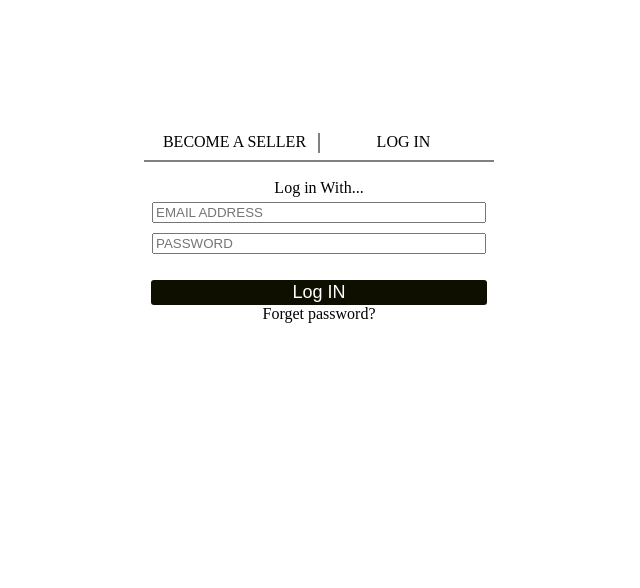
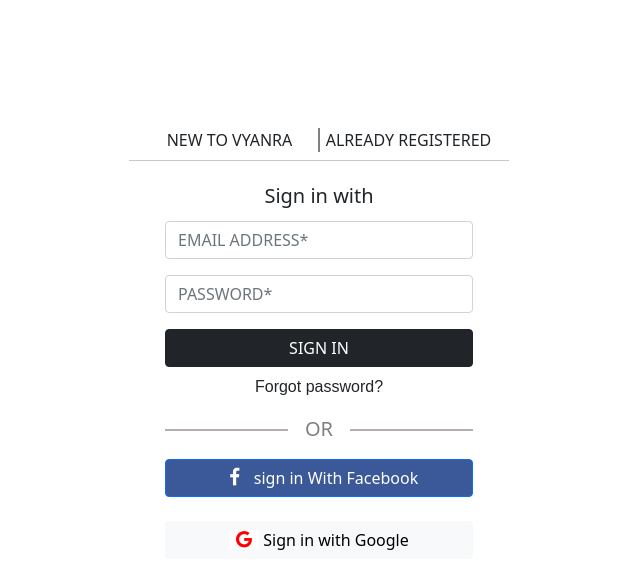
Before and after one commit to Vyanra-abhishek/hello-World, a React app: page / in a window 1280 px wide. Shown: the whole page, without its empty margins (321-961 px from the left). Built offline with nearby package versions, Linux system fonts and the light colour scheme.

Commit message:
Customer-sign-in-form

```diff
--- a/package.json
+++ b/package.json
@@ -10,7 +10,9 @@
     "react": "^17.0.2",
     "react-bootstrap": "^2.0.0-beta.4",
     "react-dom": "^17.0.2",
+    "react-google-login": "^5.2.2",
     "react-scripts": "4.0.3",
+    "react-social-login-buttons": "^3.5.0",
     "web-vitals": "^1.1.2"
   },
   "scripts": {
--- a/public/index.html
+++ b/public/index.html
@@ -8,6 +8,7 @@
     <meta name="theme-color" content="#000000" />
     <meta name="description" content="Web site created using create-react-app" />
     <link rel="apple-touch-icon" href="%PUBLIC_URL%/logo192.png" />
+    <link rel="stylesheet" href="https://cdnjs.cloudflare.com/ajax/libs/font-awesome/4.7.0/css/font-awesome.min.css">
     <!--
       manifest.json provides metadata used when your web app is installed on a
       user's mobile device or desktop. See https://developers.google.com/web/fundamentals/web-app-manifest/
--- a/src/MyComponent/App.js
+++ b/src/MyComponent/App.js
@@ -1,10 +1,11 @@
-import react from 'react';
-import Render from './Render'
+import react from "react";
+import CustLogin from "./CustLogin";
+
 const App = () => {
-
-  return (<>
-    <Render />
-  </>)
-
-}
+  return (
+    <>
+      <CustLogin />
+    </>
+  );
+};
 export default App;
--- a/src/MyComponent/Render.css
+++ b/src/MyComponent/CustLogin.css
@@ -3,6 +3,8 @@
     height: 100%;
     box-sizing: border-box;
     margin-top: 10%;
+    text-align: center;
+    justify-content: center;
 }
 
 .root-container {
@@ -12,6 +14,12 @@
     justify-content: center;
     align-items: center;
     flex-direction: column;
+}
+
+.new {
+    text-align: center;
+    justify-content: center;
+    margin-top: 200px;
 }
 
 .center1 {
@@ -37,8 +45,6 @@
     height: 20px;
     align-items: center;
     transition: visibility 0.5s ease-out;
-    padding: 7px;
-    border-bottom: 2px solid gray;
 }
 
 .controller {
@@ -46,6 +52,11 @@
     text-align: center;
     height: 100%;
     cursor: pointer;
+}
+
+.face {
+    text-align: center;
+    justify-content: center;
 }
 
 .controller1 {
@@ -114,3 +125,125 @@
     margin-top: 20px;
     width: 100%;
 }
+
+.center {
+    text-align: center;
+    font-family: sans-serif;
+    margin: auto;
+}
+
+.center1 {
+    text-align: center;
+    margin-top: 4px;
+    font-size: 20px;
+}
+
+.fa {
+    font-size: 19px;
+    width: 30px;
+    text-align: center;
+    text-decoration: none;
+    margin-bottom: 2px;
+    margin-right: 4px;
+}
+
+.fa-facebook {
+    background: #3B5998;
+    color: white;
+}
+
+.fa-google {
+    background-color: white;
+    color: red;
+}
+
+.Head {
+    display: flex;
+    font-size: medium;
+    margin-bottom: 8px;
+}
+
+.RightBorder {
+    border-right: 2px solid gray;
+    text-align: center;
+}
+
+.center3 {
+    text-align: center;
+}
+
+element.style {
+    margin-right: 10px;
+    background: rgb(255, 255, 255);
+    padding: 10px;
+    border-radius: 2px;
+    padding-left: 63px;
+}
+
+.center4 {
+    margin-top: 4px;
+}
+
+.center1 {
+    margin-bottom: 10px;
+}
+
+.btn-Facebook {
+    display: flex;
+    align-items: inherit;
+    justify-content: center;
+}
+
+.fa fa-facebook {
+    background-color: #878c96;
+    color: white;
+}
+
+.fa fa-facebook:hover {
+    background-color: #3B5998;
+}
+
+.Prime {
+    background-color: #3B5998;
+}
+
+h5 {
+    text-align: center;
+    margin: 18px auto;
+    max-width: 550px;
+    position: relative;
+    color: gray;
+    font-size: -0.77rem;
+}
+
+h5:before {
+    background-color: rgb(182, 174, 174);
+    display: block;
+    width: 40%;
+    height: 2px;
+    content: "";
+    position: absolute;
+    left: 0;
+    top: 50%;
+    z-index: -1;
+}
+
+h5:after {
+    background-color: rgb(182, 174, 174);
+    display: block;
+    content: "";
+    width: 40%;
+    height: 2px;
+    position: absolute;
+    right: 0;
+    top: 50%;
+    z-index: -1;
+}
+
+li {
+    list-style: none;
+}
+
+hr {
+    margin-top: 10px;
+}
--- /dev/null
+++ b/src/MyComponent/CustLogin.js
@@ -0,0 +1,155 @@
+import React, { Component } from "react";
+import { Form, Button, Container, Row, Col } from "react-bootstrap";
+import "bootstrap/dist/css/bootstrap.min.css";
+import GoogleLogin from "react-google-login";
+import "./CustLogin.css";
+import {
+  FacebookLoginButton,
+  GoogleLoginButton,
+} from "react-social-login-buttons";
+
+export class CustLogin extends Component {
+  constructor(props) {
+    super(props);
+
+    this.state = { isLoginOpen: true, isSellerOpen: false };
+  }
+  showLoginBox() {
+    this.setState({ isLoginOpen: true, isSellerOpen: false });
+  }
+
+  showSeallerBox() {
+    this.setState({ isSellerOpen: true, isLoginOpen: false });
+  }
+
+  render() {
+    return (
+      <>
+        <Container>
+          <Row>
+            <div class="container">
+              <div class="row">
+                <div class="col-sm"></div>
+                <div class="col-sm">
+                  <Row>
+                    <Col></Col>
+                    <div className="Head">
+                      <Col
+                        className="controller1"
+                        onClick={this.showSeallerBox.bind(this)}
+                      >
+                        <li className="active">
+                          <a>NEW TO VYANRA</a>
+                        </li>
+                      </Col>
+                      <Col
+                        className="controller"
+                        onClick={this.showLoginBox.bind(this)}
+                      >
+                        <li className="active">
+                          <a>ALREADY REGISTERED</a>
+                        </li>
+                      </Col>
+                    </div>
+                    <hr />
+                    <div>
+                      {this.state.isLoginOpen && <LoginBox />}
+                      {this.state.isSellerOpen && <SellerBox />}
+                    </div>
+                    <Col></Col>
+                  </Row>
+                </div>
+                <div class="col-sm"></div>
+              </div>
+            </div>
+          </Row>
+        </Container>
+      </>
+    );
+  }
+}
+
+class LoginBox extends React.Component {
+  constructor(props) {
+    super(props);
+
+    this.state = {};
+  }
+
+  submitLogin(e) {}
+
+  render() {
+    return (
+      <Col>
+        <div class="container">
+          <Form>
+            <div className="center1">Sign in with</div>
+
+            <Form.Group className="mb-3" controlId="formBasicEmail">
+              <Form.Control type="email" placeholder="EMAIL ADDRESS*" />
+            </Form.Group>
+
+            <Form.Group className="mb-3" controlId="formBasicPassword">
+              <Form.Control type="password" placeholder="PASSWORD*" />
+            </Form.Group>
+            <div className="d-grid gap-2 mt-2 mb-2">
+              <Button
+                variant="dark"
+                type="submit"
+                onClick={this.submitLogin.bind(this)}
+              >
+                SIGN IN
+              </Button>
+              <Form.Label className="center">Forgot password?</Form.Label>
+            </div>
+
+            <h5>
+              <span>OR</span>
+            </h5>
+
+            <div className="d-grid gap-2 mt-2">
+              <Button
+                className="Prime"
+                type="submit"
+                width="100%"
+                onClick={this.submitLogin.bind(this)}
+              >
+                <span>
+                  <a href="#" className="fa fa-facebook"></a>
+                </span>
+                sign in With Facebook
+              </Button>
+            </div>
+            <br />
+            <div></div>
+            <div className="d-grid gap-2 pl-2">
+              <Button
+                variant="light"
+                type="submit"
+                width="100%"
+                onClick={this.submitLogin.bind(this)}
+              >
+                <span>
+                  <a href="#" className="fa fa-google"></a>
+                </span>
+                Sign in with Google
+              </Button>
+              {/*
+              <span className="center4">
+                <GoogleLogin buttonText="sign in with Google" />
+              </span> */}
+            </div>
+          </Form>
+        </div>
+      </Col>
+    );
+  }
+}
+
+class SellerBox extends React.Component {
+  render() {
+    return <></>;
+  }
+}
+
+export default CustLogin;
--- a/src/MyComponent/Render.js
+++ /dev/null
@@ -1,85 +0,0 @@
-import React, { Component } from 'react'
-import './Render.css';
-export class Render extends Component {
-    constructor(props) {
-        super(props)
-
-        this.state = {isLoginOpen: true, isSellerOpen: false};
-    }
-        showLoginBox(){
-            this.setState({isLoginOpen:true,isSellerOpen: false})
-        }
-
-        showSeallerBox(){
-            this.setState({ isSellerOpen: true, isLoginOpen: false })
-
-        }
-
-    render() {
-        return (<>
-            <div className="root-container">
-                <div className="box-controller">
-                    <div className="controller1" onClick={this.showSeallerBox.bind(this)}>
-                        BECOME A SELLER
-                    </div>
-                    <div className="controller"  onClick={this.showLoginBox.bind(this)}>
-                        LOG IN
-                    </div>
-                 </div>
-                <div className="box-container">
-
-                     {this.state.isLoginOpen && <LoginBox />}
-                     {this.state.isSellerOpen && <SellerBox /> }
-
-
-                    </div>
-
-            </div>
-       </> )
-    }
-}
-
-class LoginBox extends Component {
-    constructor(props) {
-        super(props)
-
-        this.state = {
-
-        }
-    }
-
-    submitLogin(e){
-
-    }
-
- render() {
-     return (
-         <div className="inner-container">
-             <div className="box">
-                 <span className="center1">Log in With...</span>
-                 <div className="input-group">
-                    <input type="text" placeholder="EMAIL ADDRESS"   />
-                 </div>
-                 <div className="input-group">
-                    <input type="password" placeholder="PASSWORD"/>
-                 </div>
-             </div>
-
-             <button type="button" className="login-btn" onClick={this.submitLogin.bind(this)}>Log IN</button>
-             <div className="center1"> Forget password?</div>
-
-         </div>
-     )
- }
-}
- class SellerBox extends Component {
-    render() {
-        return (
-            <div>
-                <h4>No Data</h4>
-            </div>
-        )
-    }
-}
-
-            export default Render
--- a/src/index.js
+++ b/src/index.js
@@ -2,6 +2,7 @@
 import ReactDOM from "react-dom";
 import App from "./MyComponent/App";
 import reportWebVitals from "./reportWebVitals";
+import "bootstrap/dist/css/bootstrap.min.css";
 
 ReactDOM.render(
   <React.StrictMode>
```
Also changed, not shown: 3 other files.
